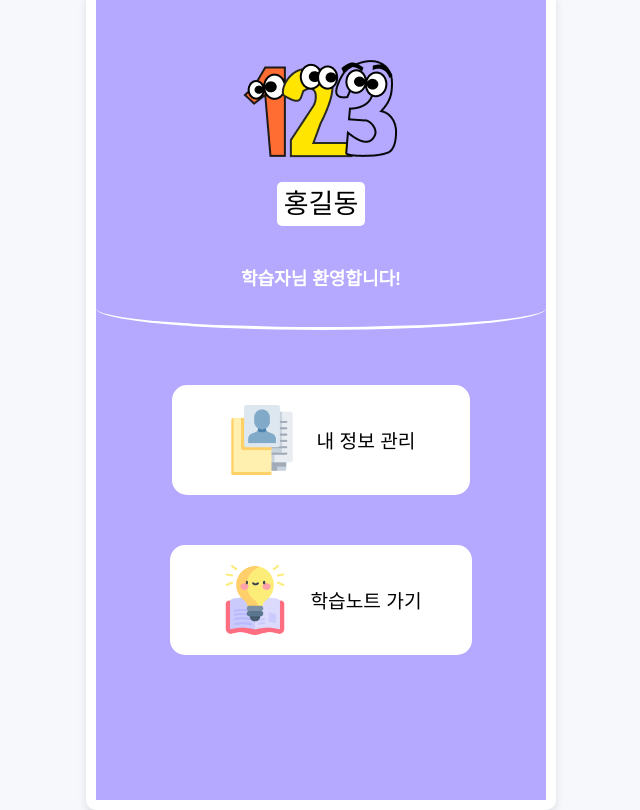
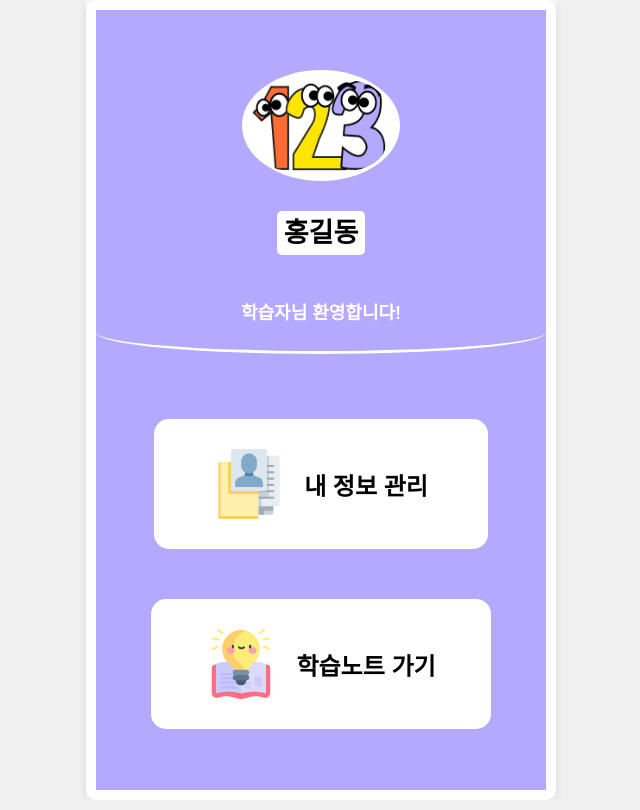
Before and after one commit to 2024-AISCHOOL-WEB1A/KIOSK_123_HACKSIM, a website: page views/myPage.html in a window 1280 px wide. Shown: the whole page, without its empty margins (319-959 px from the left). Drawn offline with Linux system fonts and the light colour scheme; files whose address does not match are found by name; a web font is replaced by a local one.

Commit message:
마이페이지 3차수정 -김헌도

```diff
--- a/public/myPage.css
+++ b/public/myPage.css
@@ -1,3 +1,32 @@
+@font-face {
+    font-family: 'Freesentation-9Black';
+    src: url('https://fastly.jsdelivr.net/gh/projectnoonnu/2404@1.0/Freesentation-9Black.woff2') format('woff2');
+    font-weight: 900;
+    font-style: normal;
+}
+
+/* 모든 요소에 폰트 적용 */
+* {
+    font-family: 'Freesentation-9Black', sans-serif;
+    font-weight: 900;
+}
+
+/* 기본 폰트 사이즈 설정 */
+body,
+html {
+    height: 100%;
+    margin: 0;
+    display: flex;
+    flex-direction: column;
+    /* 열 방향으로 정렬 */
+    justify-content: center;
+    /* 수직 중앙 정렬 */
+    align-items: center;
+    /* 수평 중앙 정렬 */
+    background-color: #f0f0f0;
+    font-size: 20px;
+}
+
 body {
     margin: 0;
     font-family: 'Arial', sans-serif;
@@ -56,13 +85,25 @@ body {
     align-items: center;
 }
 
-.profile-img {
-    margin-bottom: 20px;
+.profile-img-wrapper {
+    background-color: white;
+    border-radius: 50%;
+    padding: 5px;
+    margin-bottom: 15px;
+}
+
+.profile-img-wrapper img {
+    border-radius: 30%;
+    width: 90%;
+    height: 90%;
+    margin-top: 5px;
+    margin-left: 5px;
 }
 
 .profile-info {
+    margin-top: 15px;
     text-align: center;
-    margin-bottom: -40px;
+    margin-bottom: -50px;
 }
 
 .profile-info .name {
@@ -87,12 +128,13 @@ body {
     flex-direction: column;
     align-items: center;
     flex: 1;
+    margin-top: 10px;
 }
 
 .menu #item1 {
     background-color: #ffffff;
     color: black;
-    padding: 20px 55px;
+    padding: 30px 60px;
     margin: 25px 0;
     border-radius: 15px;
     text-decoration: none;
@@ -108,7 +150,7 @@ body {
 .menu #item2 {
     background-color: #ffffff;
     color: black;
-    padding: 20px 50px;
+    padding: 30px 55px;
     margin: 25px 0;
     border-radius: 15px;
     text-decoration: none;
--- a/views/myPage.html
+++ b/views/myPage.html
@@ -10,7 +10,7 @@
     <div class="container">
         <div class="header">
             <div class="profile">
-                <div class="profile-img">
+                <div class="profile-img-wrapper">
                     <img src="./pic/Group 22.png" alt="프로필 이미지">
                 </div>
                 <div class="profile-info">
```
